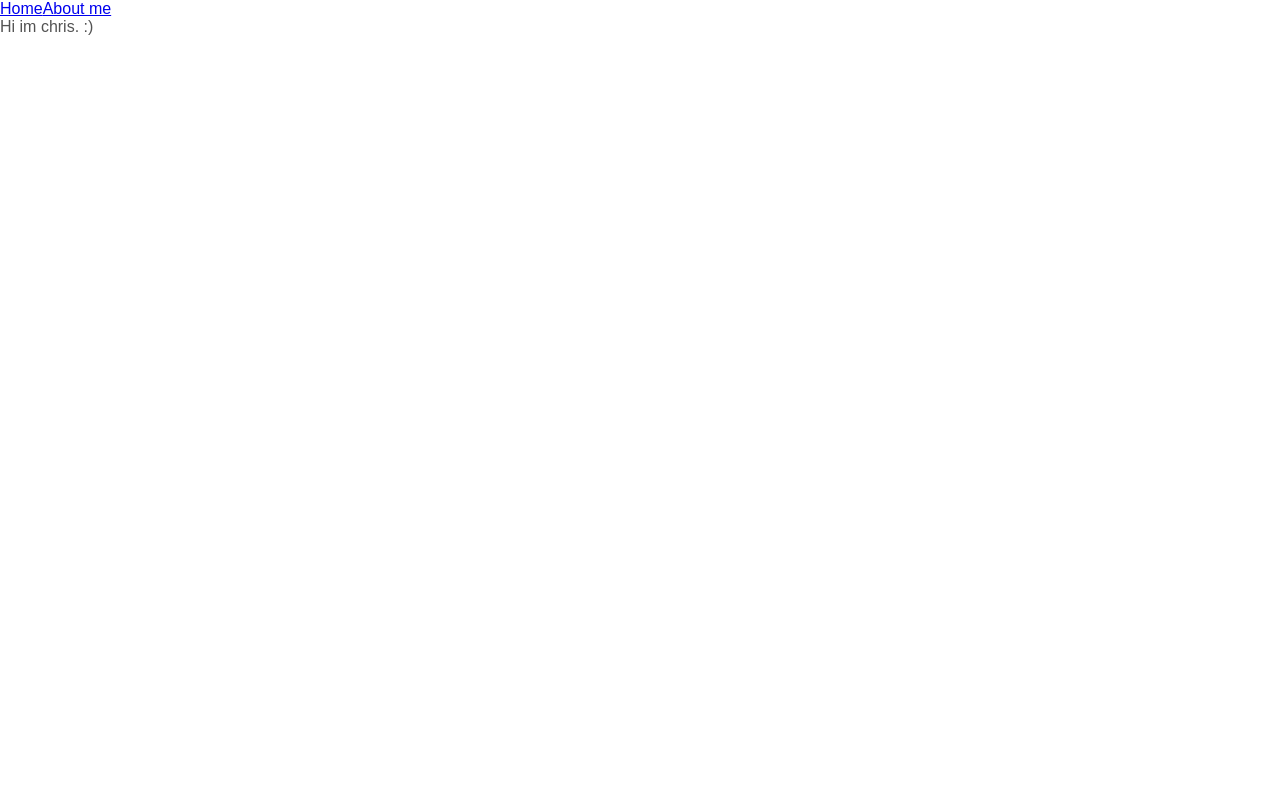
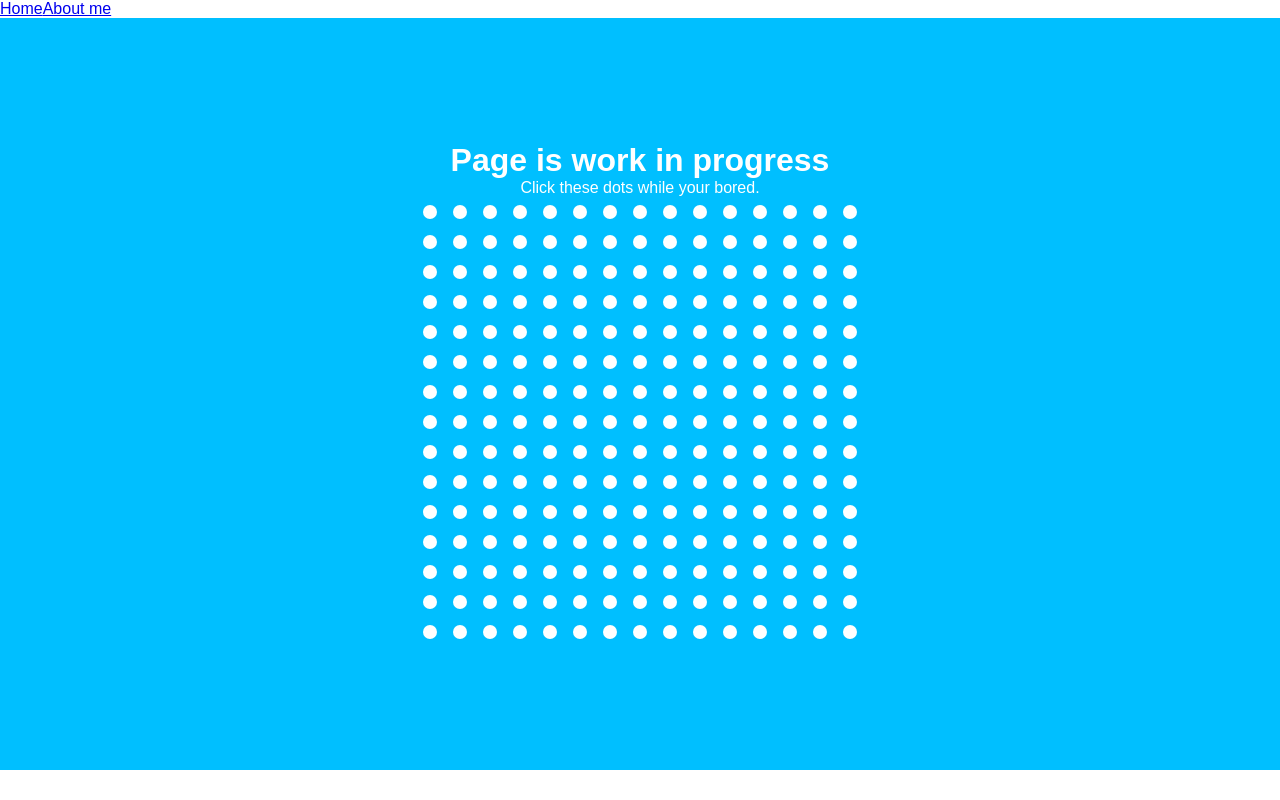
Before and after one commit to Jack17432/Portfolio-Website, a Gatsby site: page /about in a window 1280 px wide. Built offline with nearby package versions, Linux system fonts and the light colour scheme; Gatsby itself is replaced by a stand-in of ours.

Commit message:
WIP screen created and set for AboutMe page.

```diff
--- /dev/null
+++ b/src/components/fun.js
@@ -0,0 +1,69 @@
+import * as React from 'react'
+import {
+    funContainer,
+    funWrapper,
+    dot,
+    dotGrow
+} from './styles/fun.module.css'
+import {useEffect, useRef} from "react";
+
+const Fun = () => {
+    const container = useRef(null);
+
+    useEffect(()=>{
+        let row = 15;
+        let col = 15;
+        const circleArr = [];
+
+        for(let i = 0; i < col; i++){
+            circleArr[i] = [];
+            for(let j = 0; j < row; j++){
+                const circle = document.createElement('div');
+                circle.classList.add(dot);
+                container.current.appendChild(circle);
+                circleArr[i].push(circle);
+            }
+        }
+
+        circleArr.forEach((col, i) => {
+           col.forEach((circle, j) => {
+              circle.addEventListener('click', () => {
+                  growCircle(i, j);
+              });
+           });
+        });
+
+        function growCircle(i, j) {
+            if(circleArr[i] && circleArr[i][j]){
+                if(!circleArr[i][j].classList.contains(dotGrow)){
+                    circleArr[i][j].classList.add(dotGrow);
+
+                    setTimeout(() => {
+                        growCircle(i+1, j);
+                        growCircle(i-1, j);
+                        growCircle(i, j+1);
+                        growCircle(i, j-1);
+
+                    }, 100);
+
+                    setTimeout(() => {
+                        circleArr[i][j].classList.remove(dotGrow);
+                    }, 300);
+
+                }
+            }
+        }
+
+    }, [])
+
+
+    return (
+        <div className={funWrapper}>
+            <h1>Page is work in progress</h1>
+            <p>Click these dots while your bored.</p>
+            <div id={'container'} ref={container} className={funContainer}/>
+        </div>
+    )
+}
+
+export default Fun
--- a/src/components/styles/cardArea.module.css
+++ b/src/components/styles/cardArea.module.css
@@ -4,5 +4,6 @@
     padding-left: 22vh;
     padding-right: 22vh;
 
+    display: flex;
     height: calc(80vh - 3rem);
 }
--- /dev/null
+++ b/src/components/styles/fun.module.css
@@ -0,0 +1,45 @@
+*{
+    box-sizing: border-box;
+}
+
+.funWrapper{
+    background-color: deepskyblue;
+    color: white;
+    height: calc(100vh - 3rem);
+    width: 100vw;
+    display: flex;
+    flex-direction: column;
+    align-items: center;
+    justify-content: center;
+    margin: 0 auto;
+    overflow: hidden;
+}
+
+.funContainer{
+    display: flex;
+    align-items: center;
+    justify-content: center;
+    flex-wrap: wrap;
+    width: 450px;
+}
+
+.dot{
+    background-color: #fff;
+    border-radius: 50%;
+    cursor: pointer;
+    margin: 8px;
+    height: 14px;
+    width: 14px;
+    transition: transform 0.3s linear;
+}
+
+.dot-grow {
+    background-color: #fff;
+    border-radius: 50%;
+    cursor: pointer;
+    margin: 8px;
+    height: 14px;
+    width: 14px;
+    transition: transform 0.3s linear;
+    transform: scale(2);
+}
--- a/src/components/styles/global.css
+++ b/src/components/styles/global.css
@@ -2,6 +2,7 @@
     /* Text Colours */
     --darkText: #535353;
     --lightText: #ffffff;
+    --Niceblue: #5295F1;
 }
 
 body{
--- a/src/components/styles/largeCard.module.css
+++ b/src/components/styles/largeCard.module.css
@@ -2,6 +2,7 @@
     overflow: hidden;
     width: 500px;
     height: 100%;
+    margin-right: 2rem;
     border-radius: 2vh;
     background-color: lightgray;
 }
--- a/src/components/styles/navBar.module.css
+++ b/src/components/styles/navBar.module.css
@@ -17,10 +17,10 @@
     padding: 1rem;
     text-decoration: none;
     color: var(--lightText);
+    transition: 0.3s;
 }
 .nav-link-item:hover{
     background-color: lightblue;
-    transition: 150ms;
 }
 .nav-link-item-active{
     background-color: white;
--- a/src/pages/about.js
+++ b/src/pages/about.js
@@ -1,12 +1,12 @@
 import * as React from 'react'
-import { Link } from 'gatsby'
 import Layout from "../components/layout";
 import '../components/styles/global.css'
+import Fun from "../components/fun";
 
 const AboutPage = () => {
     return (
         <Layout pageTitle={"About me"}>
-            <p1>Hi im chris. :)</p1>
+            <Fun/>
         </Layout>
     )
 }
--- a/src/pages/index.js
+++ b/src/pages/index.js
@@ -11,8 +11,8 @@ const IndexPage = () => {
         <Layout pageTitle={"csgraham.xyz"}>
             <LargeCardArea>
                 <LargeCard img={<StaticImage src={"../images/PORTRAIT.jpg"} alt={"Portrait"} className={imgCardStyle}/>}>
-                    <h1>I'm</h1>
-                    <h1>Christopher Graham</h1>
+                    <h1>Hello,</h1>
+                    <h1>I'm Christopher Graham</h1>
                 </LargeCard>
             </LargeCardArea>
         </Layout>
```
